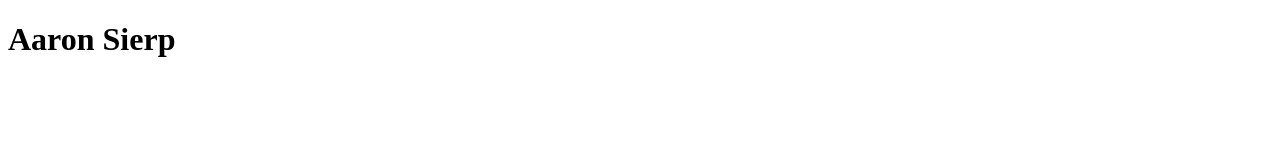
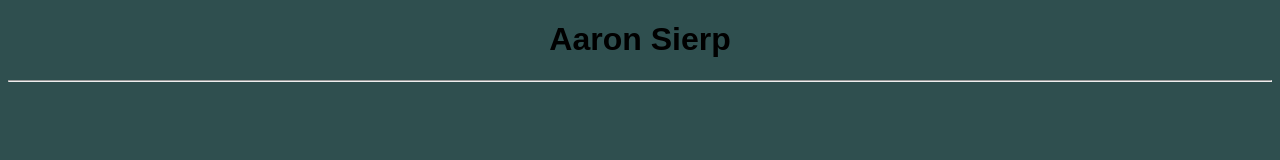
Before and after one commit to AASierp/about_me_html, a plain HTML site: page index.html in a window 1280 px wide. Drawn offline with Linux system fonts and the light colour scheme.

Commit message:
Added hr tag

```diff
--- a/index.html
+++ b/index.html
@@ -8,5 +8,6 @@
 </head>
 <body>
     <h1>Aaron Sierp</h1>
+    <hr>
 </body>
 </html>
--- a/styles.css
+++ b/styles.css
@@ -0,0 +1,8 @@
+body{
+    background-color: darkslategray;
+}
+
+h1{
+    font-family:sans-serif;
+    text-align: center;
+}
```
